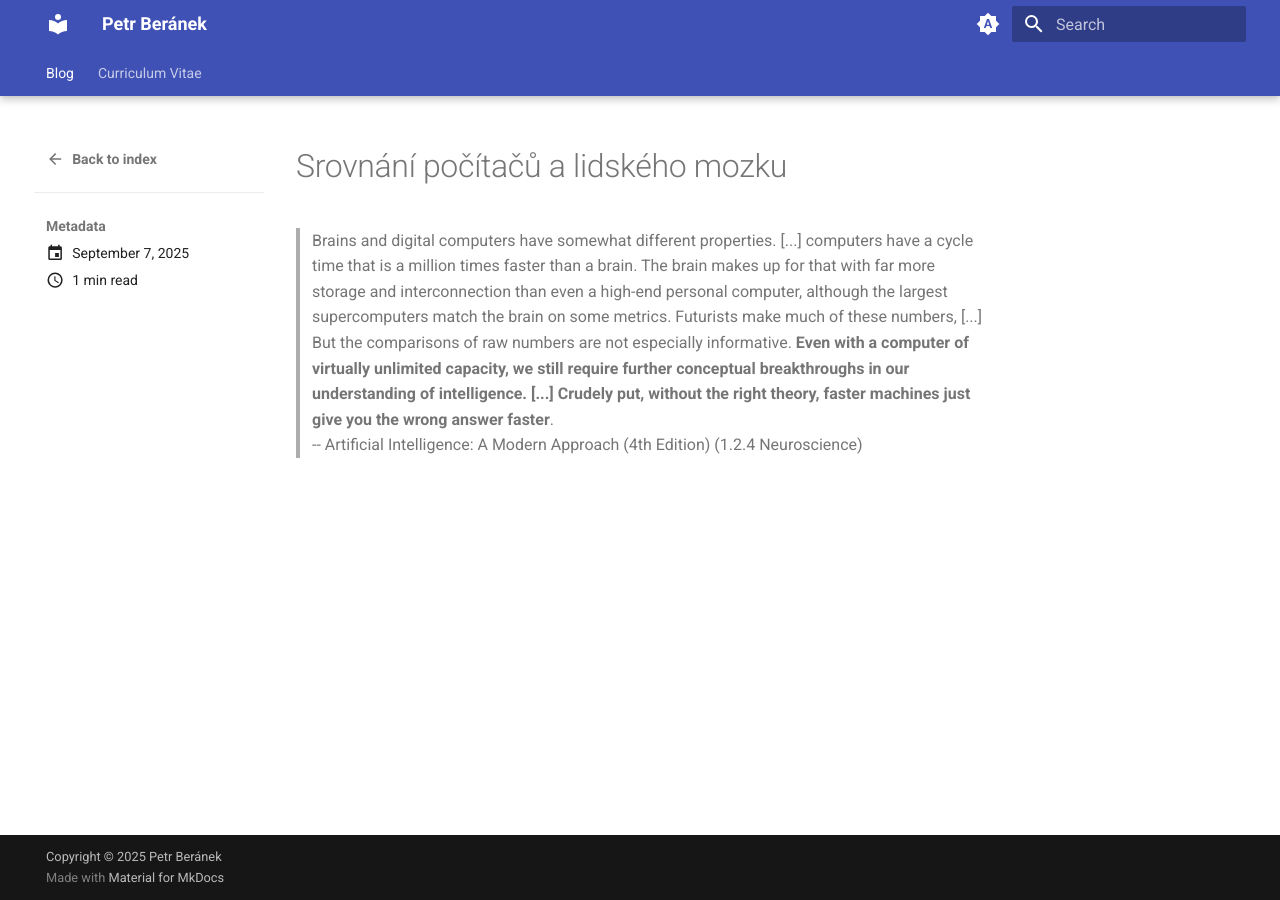
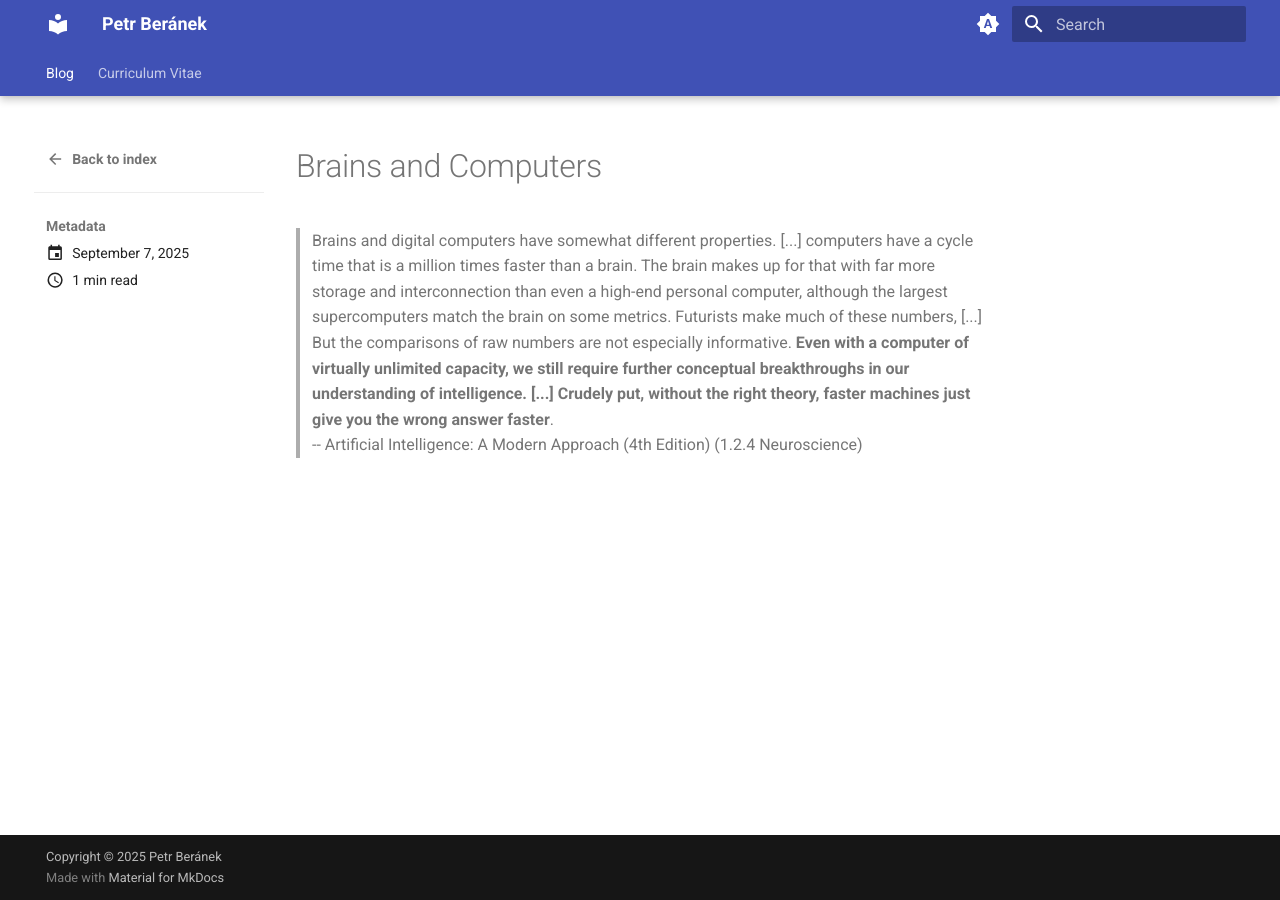
Before and after one commit to peberanek/peberanek.github.io, an MkDocs documentation site: the page built from docs/posts/brains-and-computers.md, in a window 1280 px wide. Built offline with MkDocs 1.6.1 and Material for MkDocs 9.7.7, drawn with Linux system fonts in a browser that asks for light colours.

Commit message:
blog: refine

```diff
--- a/docs/posts/srovnani-pocitacu-a-lidskeho-mozku.md
+++ b/docs/posts/brains-and-computers.md
@@ -2,7 +2,7 @@
 date: 2025-09-07
 ---
 
-# Srovnání počítačů a lidského mozku
+# Brains and Computers
 
 > Brains and digital computers have somewhat different properties. [...] computers have a cycle time that is a million times faster than a brain. The brain makes up for that with far more storage and interconnection than even a high-end personal computer, although the largest supercomputers match the brain on some metrics. Futurists make much of these numbers, [...] But the comparisons of raw numbers are not especially informative. **Even with a computer of virtually unlimited capacity, we still require further conceptual breakthroughs in our understanding of intelligence. [...] Crudely put, without the right theory, faster machines just give you the wrong answer faster**.
 -- Artificial Intelligence: A Modern Approach (4th Edition) (1.2.4 Neuroscience)
```
